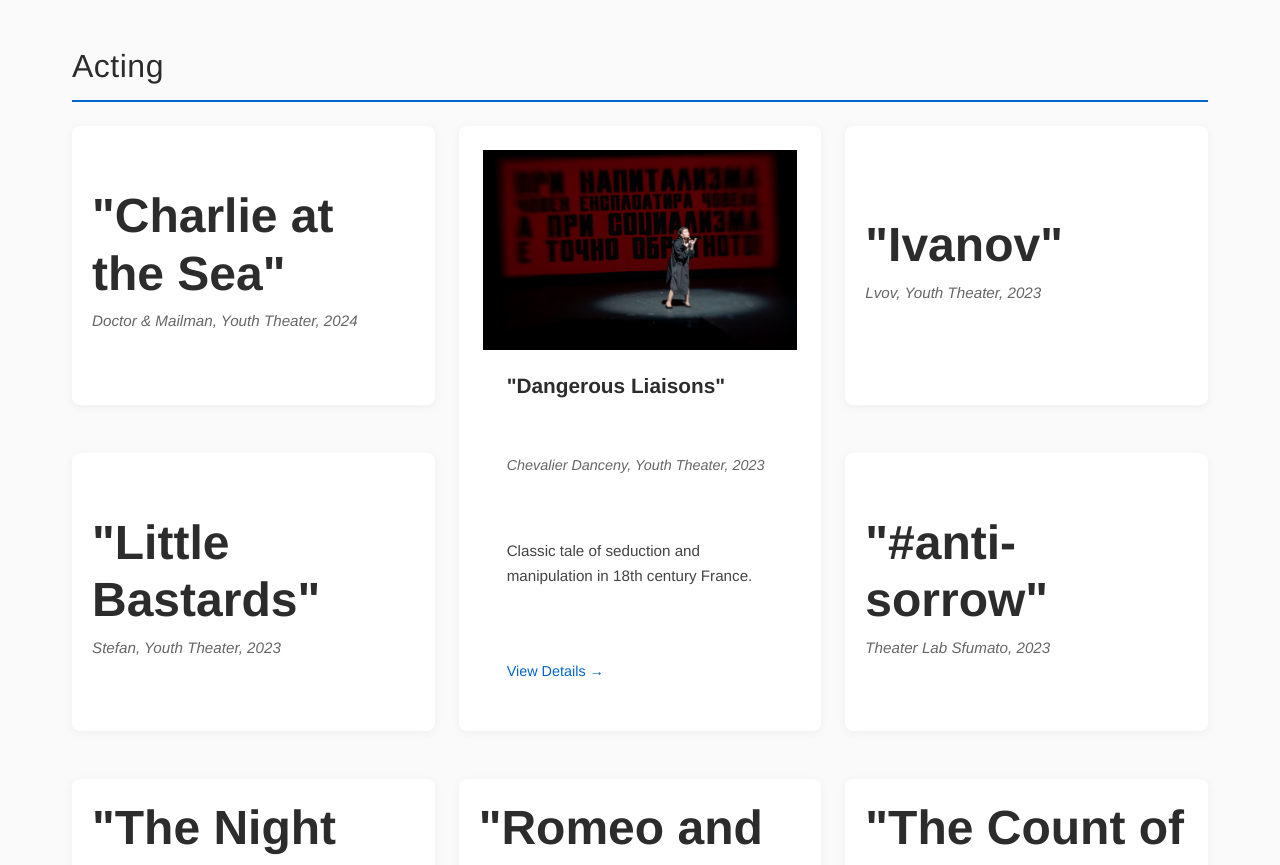
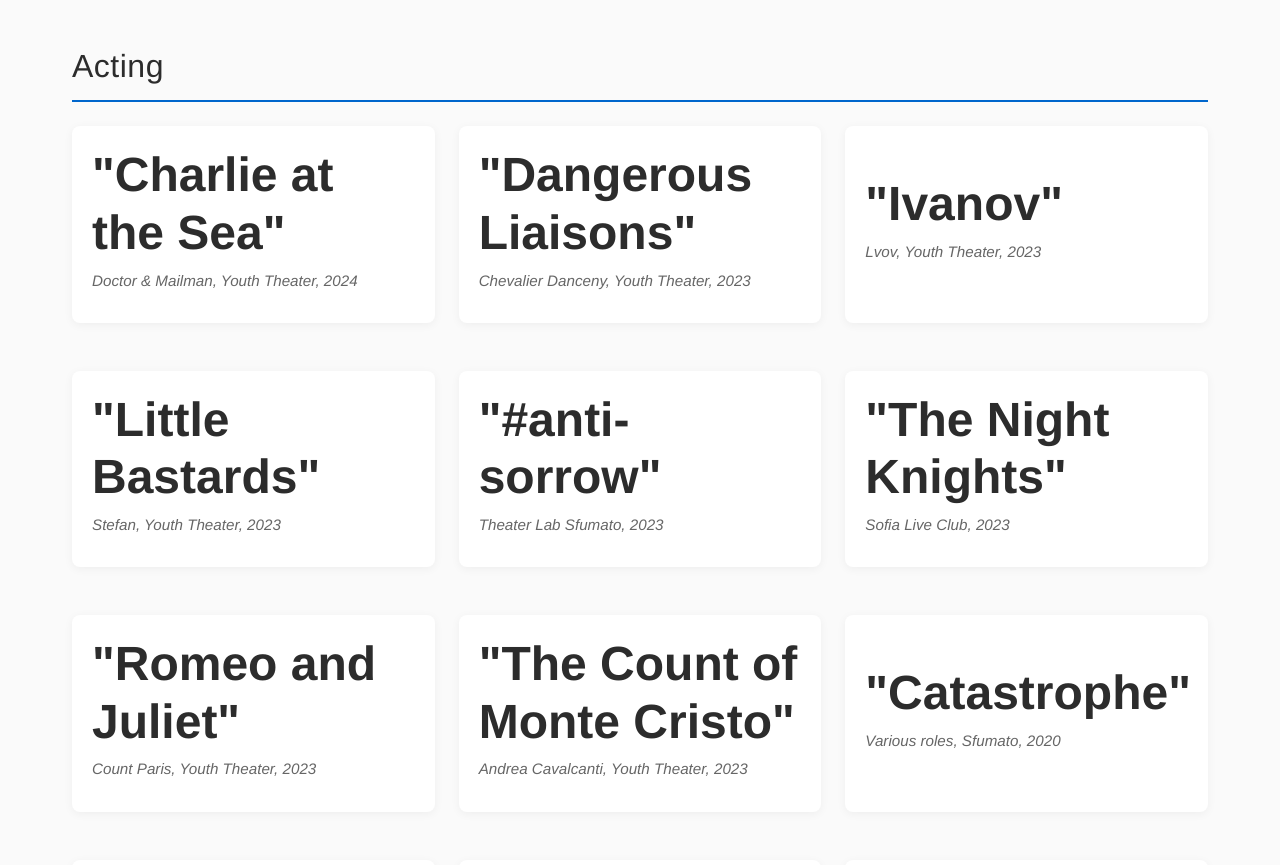
Before and after one commit to vassilIliev/vladislavstoimenov.github.io, a React (Vite) app: page /#/theatre in a window 1280 px wide. Shown: the part 2120-2985 px from the top of the page. Built offline with nearby package versions, Linux system fonts and the light colour scheme.

Commit message:
adjust data

```diff
--- a/src/components/Theatre.jsx
+++ b/src/components/Theatre.jsx
@@ -108,19 +108,10 @@
             <div className="project-details">Doctor & Mailman, Youth Theater, 2024</div>
           </div>
 
-          <Link to="/theatre/dangerous-liaisons" className="project-item clickable">
-            {theatreProjects['dangerous-liaisons'].images && theatreProjects['dangerous-liaisons'].images[0] && (
-              <div className="project-image">
-                <img src={theatreProjects['dangerous-liaisons'].images[0].src} alt={theatreProjects['dangerous-liaisons'].images[0].alt} />
-              </div>
-            )}
-            <div className="project-content">
-              <div className="project-title">"Dangerous Liaisons"</div>
-              <div className="project-details">Chevalier Danceny, Youth Theater, 2023</div>
-              <div className="project-description">{theatreProjects['dangerous-liaisons'].shortDescription}</div>
-              <div className="view-more">View Details →</div>
-            </div>
-          </Link>
+          <div className="project-item">
+            <div className="project-title">"Dangerous Liaisons"</div>
+            <div className="project-details">Chevalier Danceny, Youth Theater, 2023</div>
+          </div>
 
           <div className="project-item">
             <div className="project-title">"Ivanov"</div>
--- a/src/data/projects.js
+++ b/src/data/projects.js
@@ -55,11 +55,6 @@
     festivals: [
       'Apollonia Festival, Sozopol, 2023',
       'Theater at Crossroad, Plovdiv, 2024'
-    ],
-    images: [
-      { src: '/images/dangerous-liaisons/dl-main.jpg', alt: 'Main production photo', caption: 'The aristocratic salon setting' },
-      { src: '/images/dangerous-liaisons/dl-danceny.jpg', alt: 'Danceny scene', caption: 'Chevalier Danceny in performance' },
-      { src: '/images/dangerous-liaisons/dl-ensemble.jpg', alt: 'Ensemble scene', caption: 'The full cast in the ballroom scene' }
     ]
   },
   'tallest-tree': {
```
